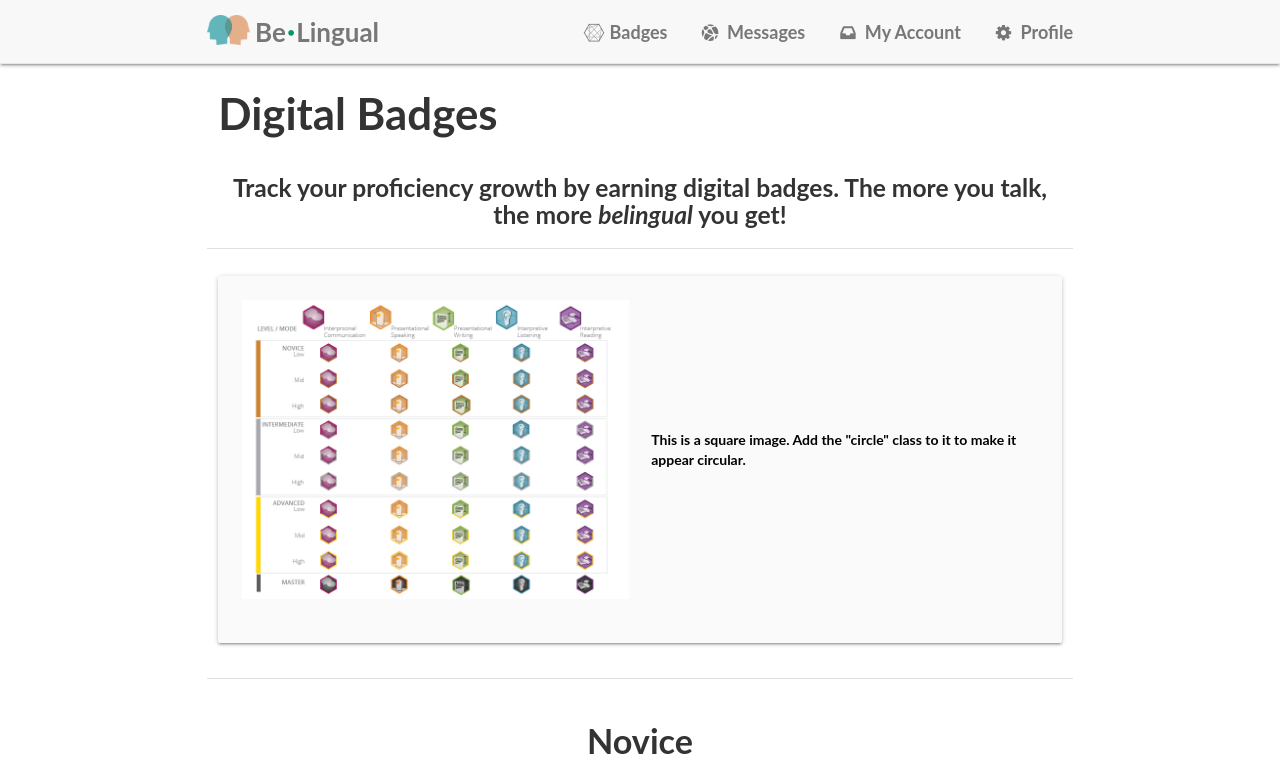
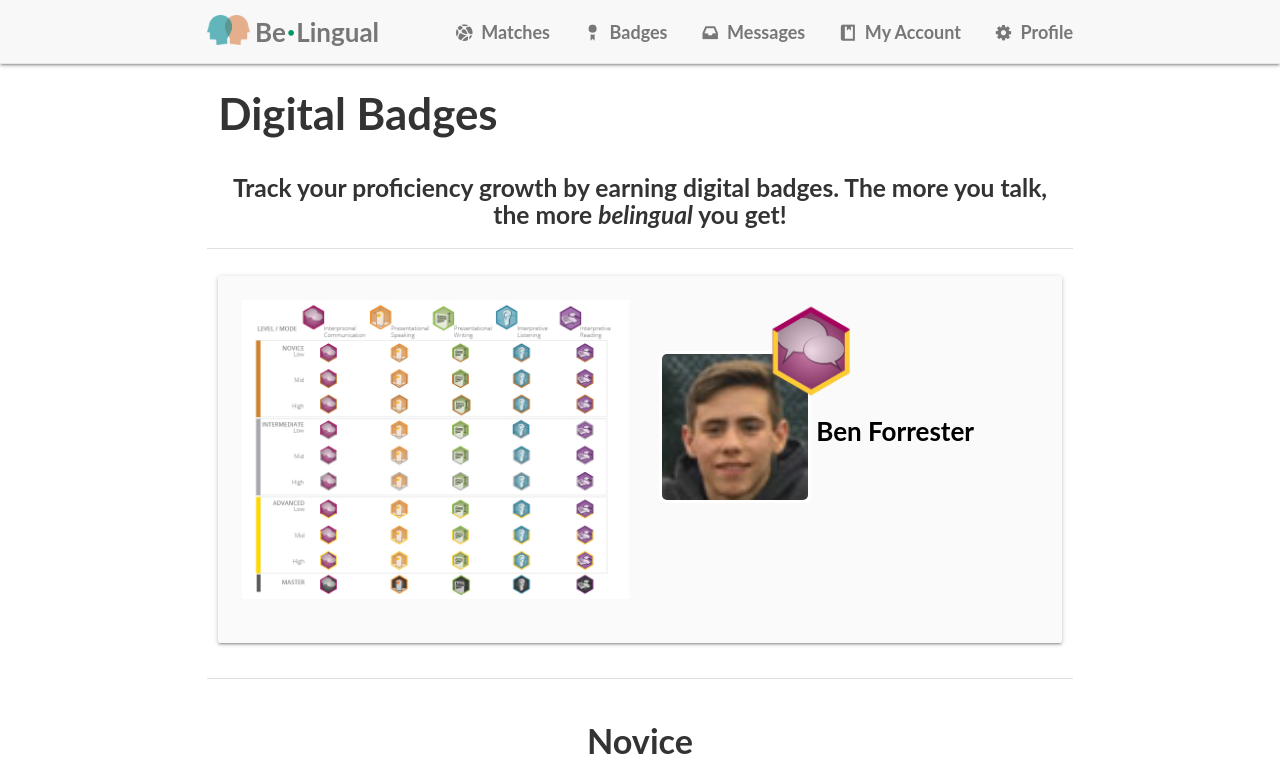
Before and after one commit to RachelKoldenhoven/globish, a website: page digitalBadges.html in a window 1280 px wide. Shown: the top 776 px of the page. Drawn offline with nearby package versions, Linux system fonts and the light colour scheme.

Commit message:
update link path

```diff
--- a/css/messages.css
+++ b/css/messages.css
@@ -1,3 +1,3 @@
 img {
-	max-width: 100px;
+	/*max-width: 100px;*/
 }
--- a/digitalBadges.html
+++ b/digitalBadges.html
@@ -4,6 +4,9 @@
         <meta charset="UTF-8">
         <title>BeLingual - Digital Badges</title>
 
+        <meta http-equiv="cache-control" content="no-cache" />
+        <meta http-equiv="expires" content="0" />
+        <meta http-equiv="pragma" content="no-cache" />
 
         <!-- Bootstrap Core CSS -->
         <link href="css/bootstrap.min.css" rel="stylesheet">
@@ -38,13 +41,16 @@
                 <div class="collapse navbar-collapse" id="bs-example-navbar-collapse-1">
                     <ul class="nav navbar-nav navbar-right">
                         <li>
-                            <a href="digitalBadges.html"> <span class="icon-connectdevelop"></span>  Badges</a>
+                            <a href="matches.html"> <span class="icon-network"></span>  Matches</a>
                         </li>
                         <li>
-                            <a href="messages.html"> <span class="icon-network"></span>  Messages</a>
+                            <a href="digitalBadges.html"> <span class="icon-award-1"></span>  Badges</a>
                         </li>
                         <li>
-                            <a href="main.html"> <span class="icon-inbox"></span>  My Account</a>
+                            <a href="messages.html"> <span class="icon-inbox"></span>  Messages</a>
+                        </li>
+                        <li>
+                            <a href="main.html"> <span class="icon-book-2"></span>  My Account</a>
                         </li>
                        <li>
                             <a href="profile.html"> <span class="icon-cog"></span>  Profile</a>
@@ -71,15 +77,31 @@
             <br>
             <div class="row">
                 <div class="col s12">
-                    <div class="card-panel grey lighten-5 z-depth-1">
+                    <div class="badge-panel card-panel grey lighten-5 z-depth-1">
                         <div class="row valign-wrapper">
                             <div class="col s10">
                                 <img src="images/digitalBadges/_Language%20icons%20spread%20WEB.jpg" alt="digital badges" class="responsive-img">
                             </div>
                             <div class="col s10">
-                      <span class="black-text">
-                        This is a square image. Add the "circle" class to it to make it appear circular.
-                      </span>
+                              <span class="black-text">
+                                    <div class="badge-profile-info">
+
+
+                                        <a title="Ben Forrester" href="#" class="profile-avatarLink">
+                                            <img alt="Ben Forrester" src="images/ben.jpg" class="profile-avatarImg">
+                                            <div class="badge-button">
+                                                <img src="images/digitalBadges/language badges d1r0-13.png"/>
+                                            </div>
+                                        </a>
+
+                                        <div class="profile-divUser">
+                                            <div class="profile-divName">
+                                                <a href="#">Ben Forrester</a>
+                                            </div>
+
+                                        </div>
+                                    </div>
+                              </span>
                             </div>
                         </div>
                     </div>
--- a/resources/sass/global.scss
+++ b/resources/sass/global.scss
@@ -320,6 +320,30 @@ td:hover{
     right: 10px;
 }
 
+.badge-profile-info .profile-avatarLink {
+    position: relative;
+}
+
+.badge-profile-info .profile-avatarImg {
+    height: 150px;
+    width: 150px;
+
+}
+.badge-panel {
+    position: relative;
+}
+
+.badge-button img {
+    max-width: 100%;
+}
+
+.badge-button {
+    width: 100px;
+    position: absolute;
+    top: -50px;
+    right: -50px;
+}
+
 .matches-button {
     width: 200px;
     text-align: right;
```
Also changed, not shown: main.html (+21 -16 lines), matches.html (+9 -4 lines), messages.html (+12 -3 lines), profile.html (+11 -6 lines), css/global.css.
